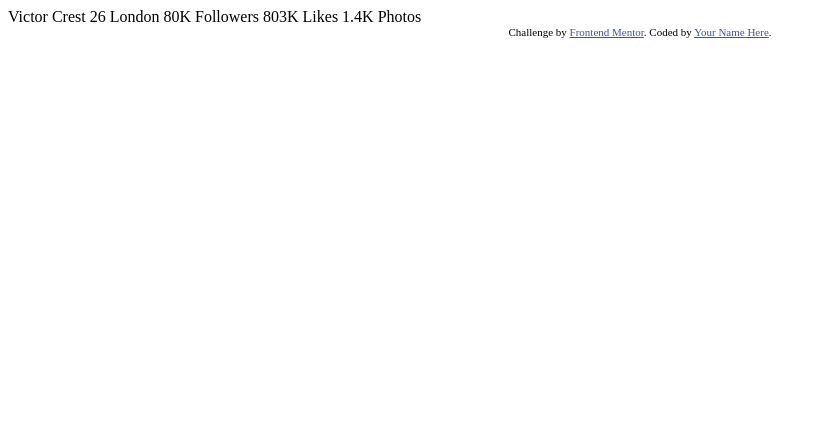
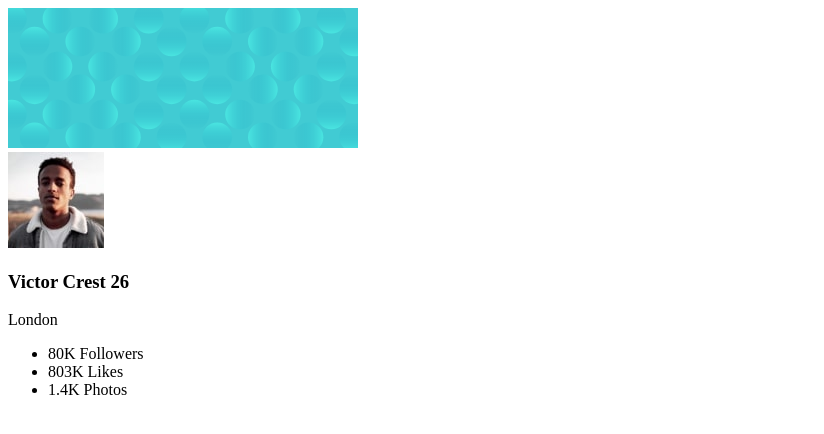
Before and after one commit to cadanieldev/profile-card-component, a plain HTML site: page index.html in a window 1280 px wide. Shown: the whole page, without its empty margins (0-824 px from the left). Drawn offline with Linux system fonts and the light colour scheme.

Commit message:
body finish

```diff
--- a/index.html
+++ b/index.html
@@ -1,5 +1,6 @@
 <!DOCTYPE html>
 <html lang="en">
+
 <head>
   <meta charset="UTF-8">
   <meta name="viewport" content="width=device-width, initial-scale=1.0"> <!-- displays site properly based on user's device -->
@@ -8,28 +9,44 @@
 
   <title>Frontend Mentor | Profile card component</title>
 
-  <!-- Feel free to remove these styles or customise in your own stylesheet 👍 -->
-  <style>
-    .attribution { font-size: 11px; text-align: center; }
-    .attribution a { color: hsl(228, 45%, 44%); }
-  </style>
+
+
 </head>
+
 <body>
-  Victor Crest
-  26
-  London
 
-  80K
-  Followers
+  <div class="container">
+    <section class="hero">
+      <div class="hero-img">
+        <img src="./images/bg-pattern-card.svg" alt="Fundo do card" width="350" height="140">
+      </div>
 
-  803K
-  Likes
+    </section>
+    <main>
+      <section class="main-content">
+        <div class="profile">
+          <img src="./images/image-victor.jpg" alt="Foto de Perfil">
+          <h3>Victor Crest 26</h3>
+          <span>London</span>
+        </div>
+        <ul class="list-stats">
+          <li>
+            80K
+            <span>Followers</span>
+          </li>
+          <li>
+            803K
+            <span>Likes</span>
+          </li>
+          <li>
+            1.4K
+            <span>Photos</span>
+          </li>
+        </ul>
+      </section>
+    </main>
+  </div>
 
-  1.4K
-  Photos
-  <div class="attribution">
-    Challenge by <a href="https://www.frontendmentor.io?ref=challenge" target="_blank">Frontend Mentor</a>.
-    Coded by <a href="#">Your Name Here</a>.
-  </div>
 </body>
+
 </html>
```
